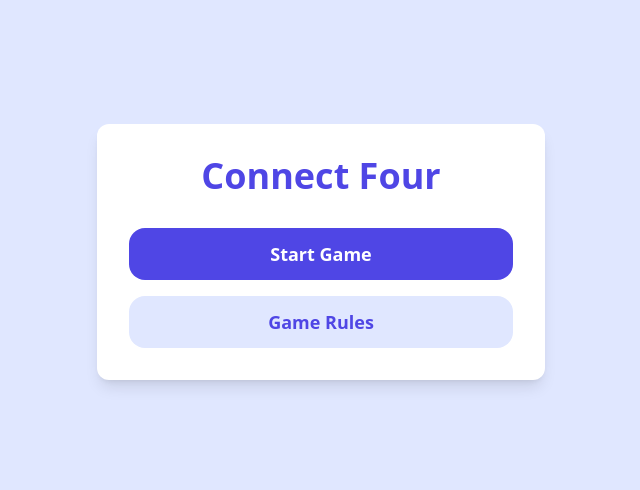
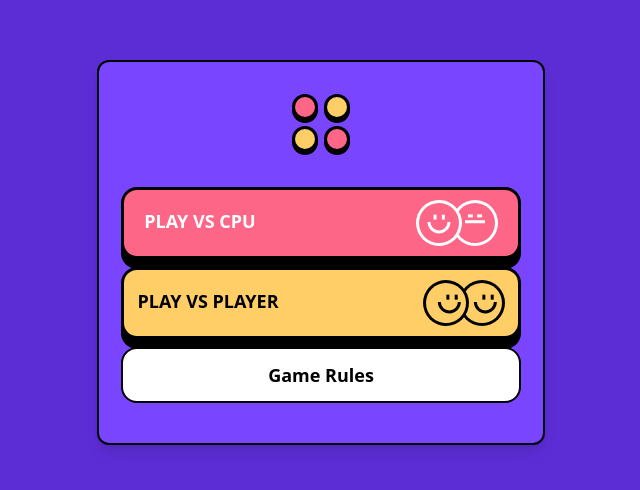
Before and after one commit to Jojo-Mitchell/connect-four, a React (Vite) app: page / in a window 1280 px wide. Shown: the part 148-638 px from the top of the page, without its empty margins (319-959 px from the left). Built offline with nearby package versions, Linux system fonts and the light colour scheme.

Commit message:
Update Footer and Timer layouts w/functionality

```diff
--- a/src/App.tsx
+++ b/src/App.tsx
@@ -14,14 +14,14 @@ const App = () => {
 
   if (gameMode === 'menu') {
     return (
-      <div className="min-h-screen bg-indigo-100 p-4 flex items-center justify-center">
+      <div className="min-h-screen bg-game-purple-dark p-4 flex items-center justify-center">
         <MainMenu />
       </div>
     );
   }
 
   return (
-    <div className="min-h-screen grid bg-game-purple p-4">
+    <div>
       {/* Navigation */}
       <NavMenu onPauseTimer={() => setIsTimerPaused(true)} />
       <div className="max-w-4xl mx-auto relative">
--- a/src/components/Footer.tsx
+++ b/src/components/Footer.tsx
@@ -18,7 +18,7 @@ const Footer = () => {
     <section
       className={`
         w-full px-4 py-3 rounded-t-lg shadow-lg
-        flex justify-center items-center mt-4
+        flex justify-center items-center mt-8
         transition-colors duration-300
         ${getBackgroundColor()}
       `}
--- a/src/components/MainMenu.tsx
+++ b/src/components/MainMenu.tsx
@@ -1,6 +1,9 @@
 import React from 'react';
 import { useAppDispatch } from '../hooks';
 import { setGameMode } from '../features/gameSlice';
+import playerVsCpu from '../assets/player-vs-cpu.svg';
+import playerVsPlayer from '../assets/player-vs-player.svg';
+import logo from '../assets/logo.svg';
 
 const MainMenu = () => {
   const dispatch = useAppDispatch();
@@ -10,22 +13,28 @@ const MainMenu = () => {
   };
 
   return (
-    <div className="bg-white p-8 rounded-xl shadow-lg max-w-md w-full">
-      <h1 className="text-4xl font-bold text-indigo-600 text-center mb-8">
-        Connect Four
-      </h1>
+    <div className="bg-game-purple p-8 flex flex-col items-center rounded-xl shadow-lg max-w-md w-[480px] border-2 border-black">
+      <img src={logo} alt="Logo" className="w-auto h-auto mb-8" />
 
-      <div className="space-y-4">
+      <div className="card relative flex flex-col justify-center w-[400px]">
+          <button
+            onClick={startGame}
+            className="menu-button bg-player1 text-white rounded-lg hover:border-game-purple-dark "
+          >
+          PLAY VS CPU
+          <img src={playerVsCpu} alt="Player vs CPU" className="ml-40 inline-block" />
+        </button>
         <button
           onClick={startGame}
-          className="w-full py-3 bg-indigo-600 text-white rounded-lg hover:bg-indigo-700 transition-colors font-semibold text-lg"
+          className="menu-button bg-player2 text-black rounded-lg hover:border-game-purple-dark"
         >
-          Start Game
+          PLAY VS PLAYER
+          <img src={playerVsPlayer} alt="Player vs Player" className="inline-block ml-36" />
         </button>
 
         <button
           onClick={() => dispatch(setGameMode('rules'))}
-          className="w-full py-3 bg-indigo-100 text-indigo-600 rounded-lg hover:bg-indigo-200 transition-colors font-semibold text-lg"
+          className="w-[400px] mb-2 py-3 bg-white text-black rounded-lg hover:border-game-purple-dark border-black border-2 transition-colors font-semibold text-lg"
         >
           Game Rules
         </button>
--- a/src/components/Timer.tsx
+++ b/src/components/Timer.tsx
@@ -53,8 +53,9 @@ const Timer = ({ isPaused }: { isPaused: boolean }) => {
   };
 
   return (
+    <section className="flex items-center justify-center pb-12">
       <div
-      className="w-32 h-32 flex flex-col items-center justify-center relative transition-all duration-300"
+        className="w-32 h-32 flex flex-col items-center justify-center absolute transition-all duration-300"
         style={backgroundStyle}
       >
         <div className={`text-sm font-medium mb-1 ${getTextColor()}`}>
@@ -64,6 +65,7 @@ const Timer = ({ isPaused }: { isPaused: boolean }) => {
           {String(timeLeft).padStart(2, '0')}s
         </div>
       </div>
+    </section>
   );
 };
 
--- a/src/index.css
+++ b/src/index.css
@@ -59,6 +59,20 @@
     @apply bg-player2;
   }
 
+  .menu-button {
+    display: block;
+    width: 400px;
+    height: 72px;
+    margin-bottom: 8px;
+    padding: 8px auto;
+    font-weight: 700;
+    font-size: 1.125rem /* 18px */;
+    line-height: 1.75rem /* 28px */;
+    border-radius: 20px;
+    border: 3px solid var(--Black, #000);
+    box-shadow: 0px 10px 0px 0px #000;
+  }
+
   .slot {
     background-color: #7945FF;
     width: 34px;
```
Lines whose indentation alone changed are shown as unchanged.
